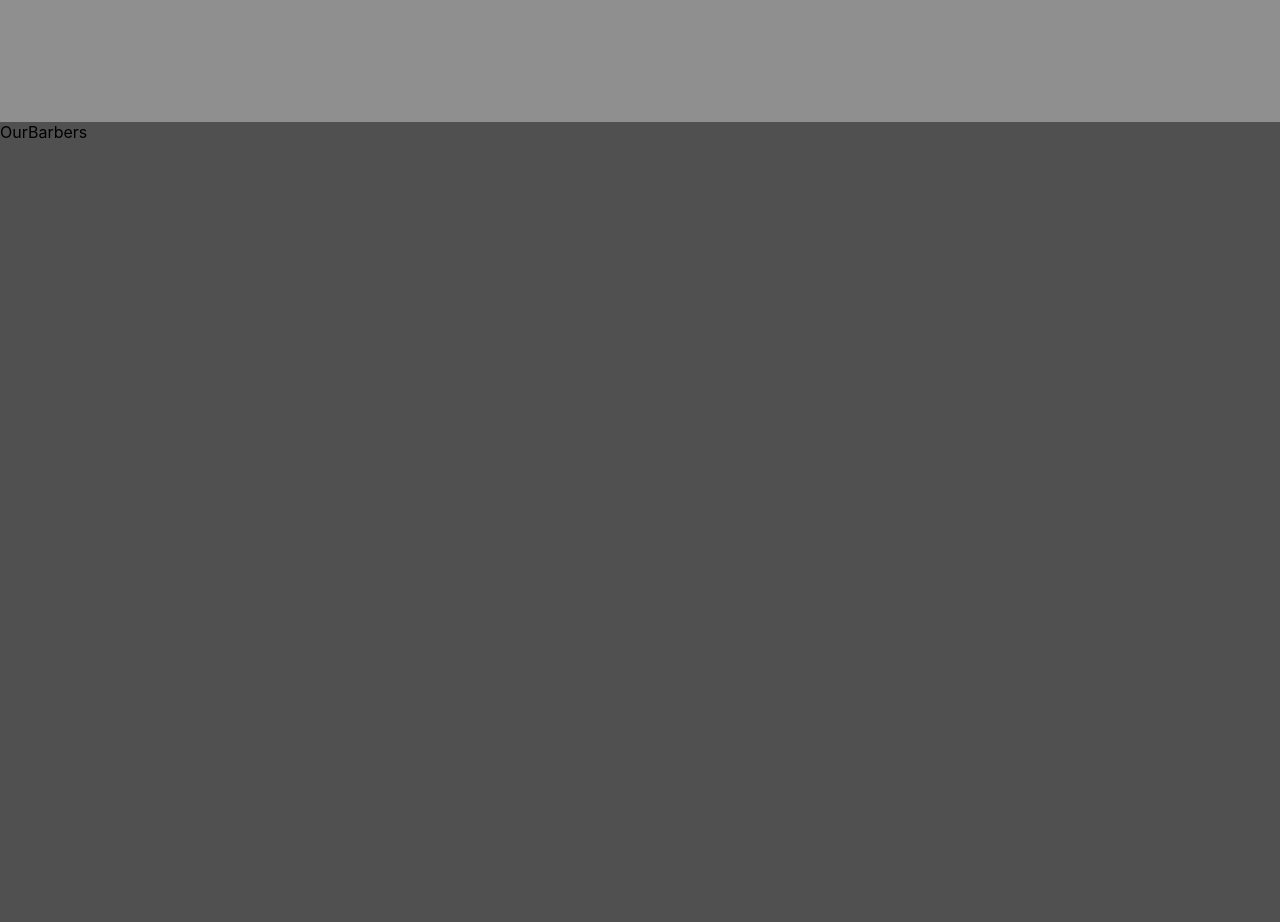
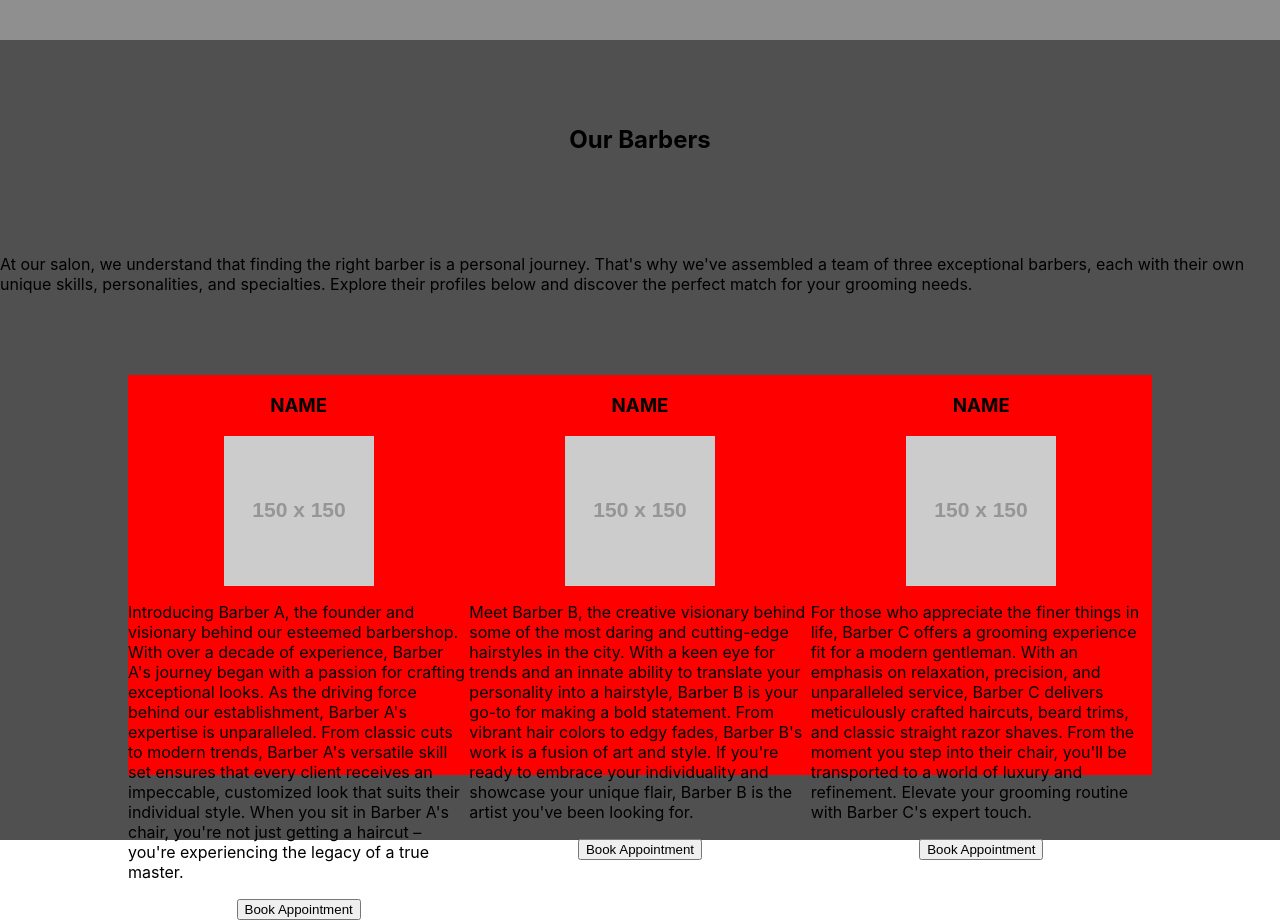
Before and after one commit to gahmee/panchos-barbershop, a React (Create React App) app in the folder frontend/: page / in a window 1280 px wide. Shown: the part 1560-2482 px from the top of the page. Built offline with nearby package versions, Linux system fonts and the light colour scheme.

Commit message:
our barbers section layout work

```diff
--- a/frontend/src/components/home/OurBarbers.js
+++ b/frontend/src/components/home/OurBarbers.js
@@ -2,8 +2,48 @@
 const OurBarbers = () => {
     return (
         <div id="our-barbers-section">
+            <h2>Our Barbers</h2>
 
-            OurBarbers
+            <p>At our salon, we understand that finding the right barber is a personal journey. That's why we've assembled a team of three exceptional barbers, each with their own unique skills, personalities, and specialties. Explore their profiles below and discover the perfect match for your grooming needs.</p>
+
+            <div id="barbers-container">
+                <div className="barber-card">
+                    <div className="barber">
+                        <h3>NAME</h3>
+                        <img src="https://placehold.jp/150x150.png"></img>
+                    </div>
+                    <div className="barber-description">
+                        <p>Introducing Barber A, the founder and visionary behind our esteemed barbershop. With over a decade of experience, Barber A's journey began with a passion for crafting exceptional looks. As the driving force behind our establishment, Barber A's expertise is unparalleled. From classic cuts to modern trends, Barber A's versatile skill set ensures that every client receives an impeccable, customized look that suits their individual style. When you sit in Barber A's chair, you're not just getting a haircut – you're experiencing the legacy of a true master. </p>
+                    </div>
+                    <div>
+                        <button>Book Appointment</button>
+                    </div>
+                </div>
+                <div className="barber-card">
+                    <div className="barber">
+                        <h3> NAME </h3>
+                        <img src="https://placehold.jp/150x150.png"></img>
+                    </div>
+                    <div className="barber-description">
+                        <p>Meet Barber B, the creative visionary behind some of the most daring and cutting-edge hairstyles in the city. With a keen eye for trends and an innate ability to translate your personality into a hairstyle, Barber B is your go-to for making a bold statement. From vibrant hair colors to edgy fades, Barber B's work is a fusion of art and style. If you're ready to embrace your individuality and showcase your unique flair, Barber B is the artist you've been looking for.</p>
+                    </div>
+                    <div>
+                        <button>Book Appointment</button>
+                    </div>
+                </div>
+                <div className="barber-card">
+                    <div className="barber">
+                        <h3>NAME</h3>
+                        <img src="https://placehold.jp/150x150.png"></img>
+                    </div>
+                    <div className="barber-description">
+                        <p>For those who appreciate the finer things in life, Barber C offers a grooming experience fit for a modern gentleman. With an emphasis on relaxation, precision, and unparalleled service, Barber C delivers meticulously crafted haircuts, beard trims, and classic straight razor shaves. From the moment you step into their chair, you'll be transported to a world of luxury and refinement. Elevate your grooming routine with Barber C's expert touch. </p>
+                    </div>
+                    <div>
+                        <button>Book Appointment</button>
+                    </div>
+                </div>
+            </div>
 
         </div>
     )
--- a/frontend/src/index.css
+++ b/frontend/src/index.css
@@ -16,12 +16,15 @@ code {
 .navbar {
   display: flex;
   justify-content: space-between;
+  align-items: center;
+  position: absolute;
+  width: 100%;
   background-color: rgb(102, 102, 102);
 }
 
 #welcome-section {
   background-color: rgb(214, 214, 214);
-  width: 100vw;
+  width: 100%;
   height: 100vh;
   display: flex;
   align-items: center;
@@ -37,7 +40,7 @@ code {
 
 #our-services-section {
   background-color: rgb(143, 143, 143);
-  width: 100vw;
+  width: 100%;
   height: 100vh;
   display: flex;
   align-items: center;
@@ -57,10 +60,43 @@ code {
   background-color: blue;
 }
 
-
-
 #our-barbers-section {
   background-color: rgb(80, 80, 80);
-  width: 100vw;
+  width: 100%;
   height: 100vh;
+  display: flex;
+  flex-direction: column;
+  align-items: center;
+  justify-content: space-evenly;
+
 }
+
+#barbers-container {
+  display: flex;
+  justify-content: space-between;
+  width: 80%;
+  height: 50%;
+  background-color: white;
+}
+
+.barber-card {
+  display: flex;
+  flex-direction: column;
+  background-color: red;
+  justify-content: space-evenly;
+  align-items: center;
+  width: 50%;
+}
+
+.barber {
+  display: flex;
+  flex-direction: column;
+  align-items: center;
+}
+
+.barber-description {
+  display: flex;
+  flex-direction: column;
+  align-items: center;
+  justify-content: space-between;
+}
```
